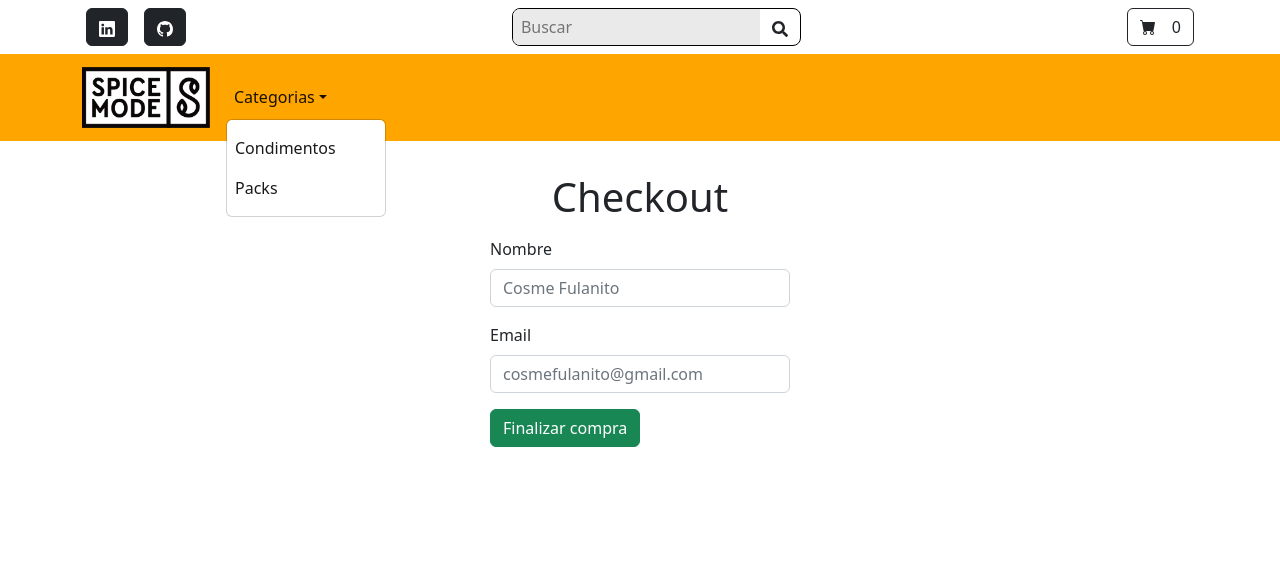
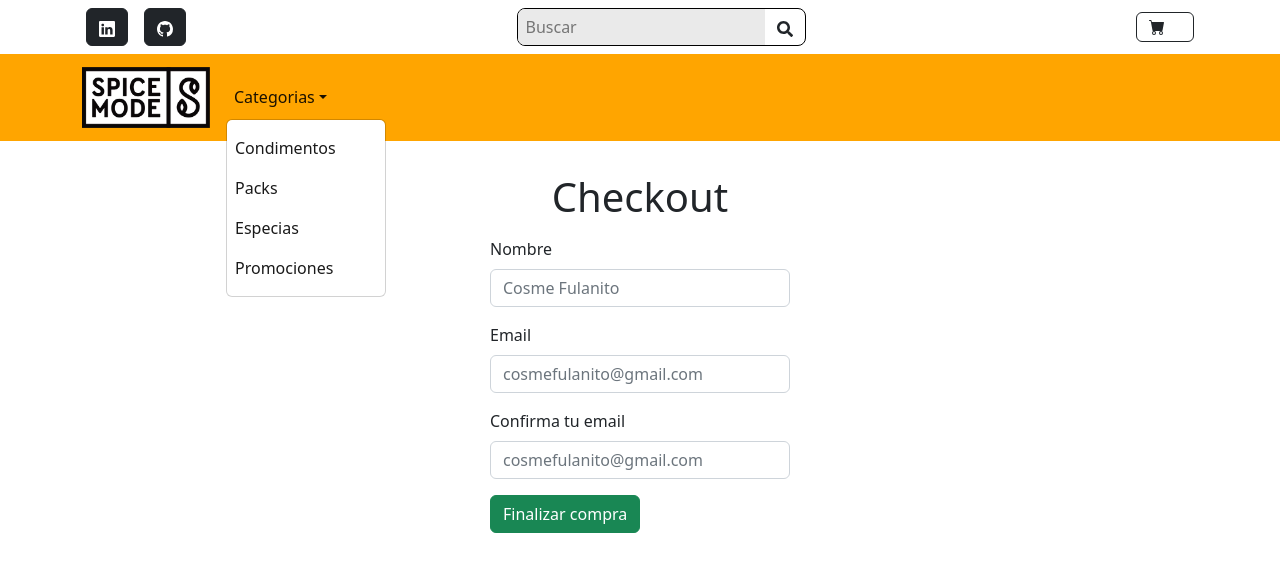
Before and after one commit to cristiancoppari/react-coderhouse-ecommerce, a React (Create React App) app in the folder react-coderhouse-ecommerce/: page /checkout in a window 1280 px wide. Both pictures are taken after a click on the button "Categorias". Shown: the top 572 px of the page. Built offline with nearby package versions, Linux system fonts and the light colour scheme.

Commit message:
modificaciones para la entrega final

```diff
--- a/react-coderhouse-ecommerce/public/index.html
+++ b/react-coderhouse-ecommerce/public/index.html
@@ -24,7 +24,7 @@
       work correctly both with client-side routing and a non-root public URL.
       Learn how to configure a non-root public URL by running `npm run build`.
     -->
-    <title>React App</title>
+    <title>React Ecommerce</title>
   </head>
   <body>
     <noscript>You need to enable JavaScript to run this app.</noscript>
--- a/react-coderhouse-ecommerce/src/App.js
+++ b/react-coderhouse-ecommerce/src/App.js
@@ -1,10 +1,6 @@
 import "bootstrap/dist/css/bootstrap.min.css";
 import NavBar from "./components/NavBar/NavBar";
 import { BrowserRouter, Routes, Route } from "react-router-dom";
-// import ItemListContainer from "./components/ItemListContainer/ItemListContainer";
-// import ItemDetailContainer from "./components/ItemDetailContainer/ItemDetailContainer";
-// import Cart from "./components/Cart/Cart";
-// import Checkout from "./components/Checkout/Checkout";
 import HomePage from "./pages/HomePage";
 import CategoryPage from "./pages/CategoryPage";
 import ItemDetailPage from "./pages/ItemDetailPage";
--- a/react-coderhouse-ecommerce/src/components/CartWidget/CartWidget.js
+++ b/react-coderhouse-ecommerce/src/components/CartWidget/CartWidget.js
@@ -11,7 +11,7 @@ const CartWidget = () => {
   return (
     <Button variant="outline-dark" className={classes.cartWidget}>
       <CartIcon className={classes.cartIcon} />
-      {getCartTotalQuantity()}
+      {getCartTotalQuantity() !== 0 ? getCartTotalQuantity() : ""}
     </Button>
   )
 }
--- a/react-coderhouse-ecommerce/src/components/Form/Form.js
+++ b/react-coderhouse-ecommerce/src/components/Form/Form.js
@@ -1,33 +1,34 @@
 import React from 'react';
 import Form from "react-bootstrap/Form";
 import Button from "react-bootstrap/Button";
-import { useState } from 'react';
 import { serverTimestamp } from "firebase/firestore";
-// import { db } from "../../firebase/config";
 import { setPurchaseOrder } from '../../helpers/helpers';
-// import { useContext } from 'react';
-// import { CartContext } from '../../context/CartContext';
 import classes from "./Form.module.scss";
+import { useForm } from "react-hook-form";
 
 const CheckoutForm = ({ cart, clear, getCartTotalPrice, orderIdHandler }) => {
-  const [name, setName] = useState("");
-  const [email, setEmail] = useState("");
+  // const [name, setName] = useState("");
+  // const [email, setEmail] = useState("");
 
-  const nameHandler = (event) => {
-    setName(() => event.target.value);
-  }
+  // const nameHandler = (event) => {
+  //   setName(() => event.target.value);
+  // }
 
-  const emailHandler = (event) => {
-    setEmail(() => event.target.value);
-  }
+  // const emailHandler = (event) => {
+  //   setEmail(() => event.target.value);
+  // }
+
+  const { register, handleSubmit, getValues, formState: { errors } } = useForm({
+    defaultValues: {
+      name: ""
+    }
+  });
 
   const submitHandler = (event) => {
-    event.preventDefault();
-
     const order = {
       buyer: {
-        name,
-        email
+        name: getValues("name"),
+        email: getValues("email")
       },
       items: cart,
       date: serverTimestamp(),
@@ -44,16 +45,53 @@ const CheckoutForm = ({ cart, clear, getCartTotalPrice, orderIdHandler }) => {
       })
   }
 
+  // console.log(errors)
+
   return (
-    <Form onSubmit={submitHandler} className={classes.form}>
+    <Form onSubmit={handleSubmit(submitHandler)} className={classes.form}>
       <Form.Group className="mb-3">
         <Form.Label>Nombre</Form.Label>
-        <Form.Control type="text" placeholder="Cosme Fulanito" value={name} onChange={nameHandler} />
+        <Form.Control type="text" placeholder="Cosme Fulanito"
+          {...register("name", {
+            required: {
+              value: true,
+              message: "Este campo es obligatorio."
+            }
+          })} />
+        {errors.name && <p className="text-danger mt-2 small">{errors.name.message}</p>}
       </Form.Group>
 
       <Form.Group className="mb-3">
         <Form.Label>Email</Form.Label>
-        <Form.Control type="email" placeholder="cosmefulanito@gmail.com" value={email} onChange={emailHandler} />
+        <Form.Control type="text" placeholder="cosmefulanito@gmail.com" {...register("email", {
+          required: {
+            value: true,
+            message: "Este campo es requerido"
+          },
+          pattern: {
+            value: /^(([^<>()[\]\\.,;:\s@"]+(\.[^<>()[\]\\.,;:\s@"]+)*)|(".+"))@((\[[0-9]{1,3}\.[0-9]{1,3}\.[0-9]{1,3}\.[0-9]{1,3}\])|(([a-zA-Z\-0-9]+\.)+[a-zA-Z]{2,}))$/,
+            message: "Debe ser un mail válido"
+          }
+        })} />
+        {errors.email && <p className="text-danger mt-2 small">{errors.email.message}</p>}
+      </Form.Group>
+
+      <Form.Group className="mb-3">
+        <Form.Label>Confirma tu email</Form.Label>
+        <Form.Control type="text" placeholder="cosmefulanito@gmail.com" {...register("emailConfirmation", {
+          required: {
+            value: true,
+            message: "Este campo es requerido"
+          },
+          pattern: {
+            value: /^(([^<>()[\]\\.,;:\s@"]+(\.[^<>()[\]\\.,;:\s@"]+)*)|(".+"))@((\[[0-9]{1,3}\.[0-9]{1,3}\.[0-9]{1,3}\.[0-9]{1,3}\])|(([a-zA-Z\-0-9]+\.)+[a-zA-Z]{2,}))$/,
+            message: "Debe ser un mail válido"
+          },
+          validate: {
+            checkEmail: (value) => value === getValues("email") || "Los mails deben coincidir"
+          }
+        })} />
+        {errors.emailConfirmation && <p className="text-danger mt-2 small">{errors.emailConfirmation.message}</p>}
       </Form.Group>
 
       <Button variant="success" type="submit">
--- a/react-coderhouse-ecommerce/src/components/ItemListContainer/ItemListContainer.js
+++ b/react-coderhouse-ecommerce/src/components/ItemListContainer/ItemListContainer.js
@@ -4,7 +4,7 @@ import { useParams } from 'react-router-dom';
 import Container from "react-bootstrap/Container";
 import ItemList from "../ItemList/ItemList";
 import Spinner from "react-bootstrap/Spinner";
-import { getProducts, searchProducts } from "../../helpers/helpers";
+import { searchProducts } from "../../helpers/helpers";
 import { SearchContext } from '../../context/SearchContext';
 import classes from "./ItemListContainer.module.scss";
 
@@ -41,7 +41,6 @@ const ItemListContainer = () => {
 
     searchProducts(categoryId, searchedProducts)
       .then((data) => {
-        console.log("searchedProducts", data);
         setItems(() => data);
       })
       .catch((error) => {
--- a/react-coderhouse-ecommerce/src/components/NavBar/NavBar.js
+++ b/react-coderhouse-ecommerce/src/components/NavBar/NavBar.js
@@ -4,7 +4,7 @@ import Nav from 'react-bootstrap/Nav';
 import Navbar from 'react-bootstrap/Navbar';
 import NavDropdown from 'react-bootstrap/NavDropdown';
 import CartWidget from "../CartWidget/CartWidget";
-import { Link, useMatch } from 'react-router-dom';
+import { Link } from 'react-router-dom';
 import { LinkContainer } from 'react-router-bootstrap';
 import { SearchContext } from "../../context/SearchContext";
 import Logo from "../../assets/logo.png";
@@ -13,8 +13,30 @@ import { FaSearch as SearchIcon } from "react-icons/fa";
 import "../NavBar/NavBar.scss";
 import { useState } from 'react';
 
+const navBarLinks = [
+  {
+    id: 1,
+    link: "/category/condimentos",
+    label: "Condimentos"
+  },
+  {
+    id: 2,
+    link: "/category/packs",
+    label: "Packs"
+  },
+  {
+    id: 3,
+    link: "/category/especias",
+    label: "Especias"
+  },
+  {
+    id: 4,
+    link: "/category/promociones",
+    label: "Promociones"
+  }
+]
+
 function NavBar() {
-  // const { cart } = useContext(CartContext);
   const { searchProductsHandler } = useContext(SearchContext);
 
   const [searchValue, setSearchValue] = useState("");
@@ -61,12 +83,15 @@ function NavBar() {
           <Navbar.Collapse id="basic-navbar-nav">
             <Nav className="me-auto" as="ul">
               <NavDropdown title="Categorias" id="basic-nav-dropdown">
-                <LinkContainer to="/category/condimentos">
-                  <Nav.Link>Condimentos</Nav.Link>
-                </LinkContainer>
-                <LinkContainer to="/category/packs">
-                  <Nav.Link>Packs</Nav.Link>
-                </LinkContainer>
+                {
+                  navBarLinks.map((link) => {
+                    return (
+                      <LinkContainer key={link.id} to={link.link}>
+                        <Nav.Link>{link.label}</Nav.Link>
+                      </LinkContainer>
+                    )
+                  })
+                }
               </NavDropdown>
             </Nav>
           </Navbar.Collapse>
--- a/react-coderhouse-ecommerce/src/sass/_variables.scss
+++ /dev/null
@@ -1 +0,0 @@
-$red: #ff2800;
```
Also changed, not shown: react-coderhouse-ecommerce/package.json (+7 -2 lines), react-coderhouse-ecommerce/src/App.css (deleted, +0 -38 lines), react-coderhouse-ecommerce/public/manifest.json, 2 other files (tests, documents, lock files or other folders).
